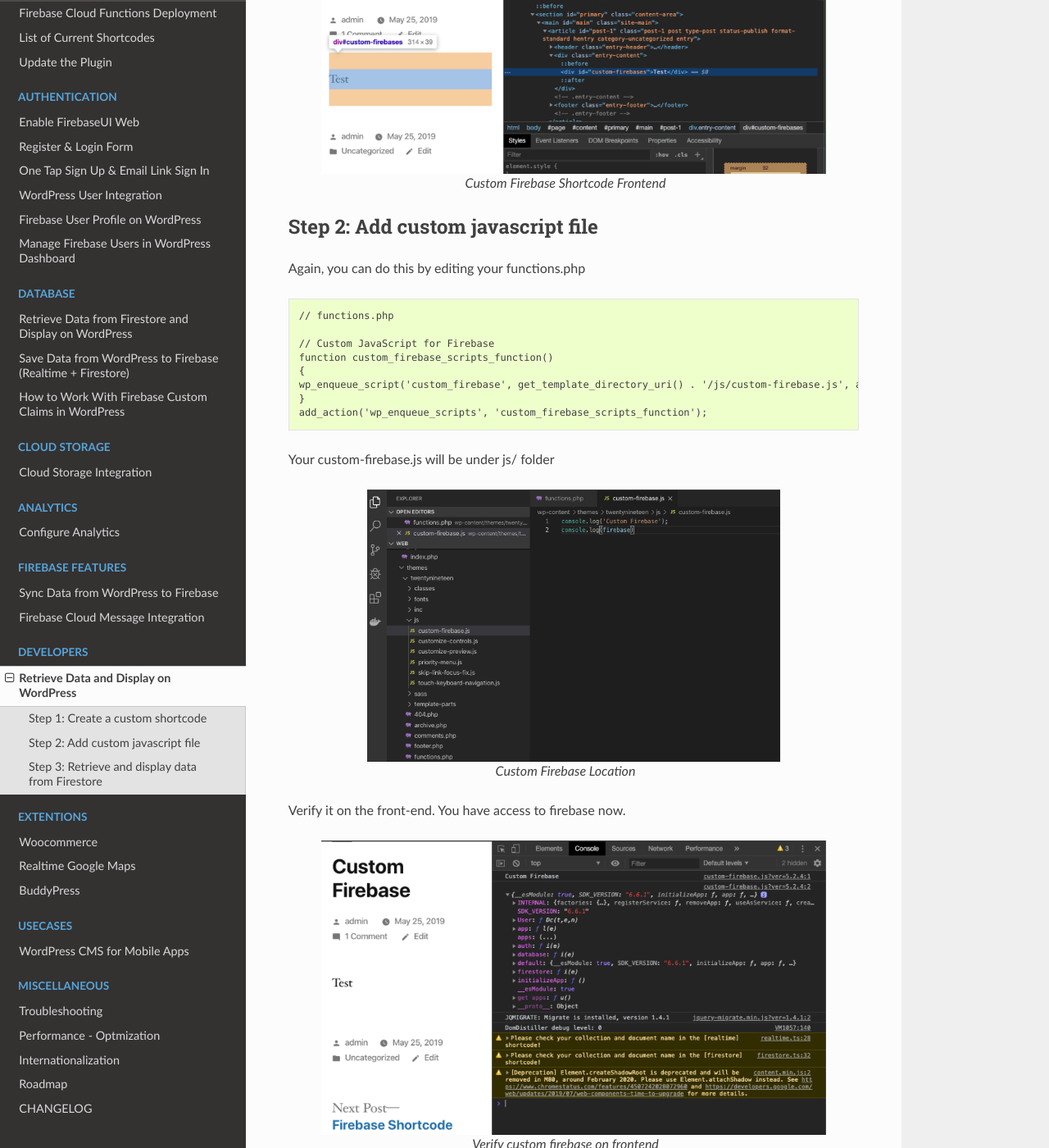
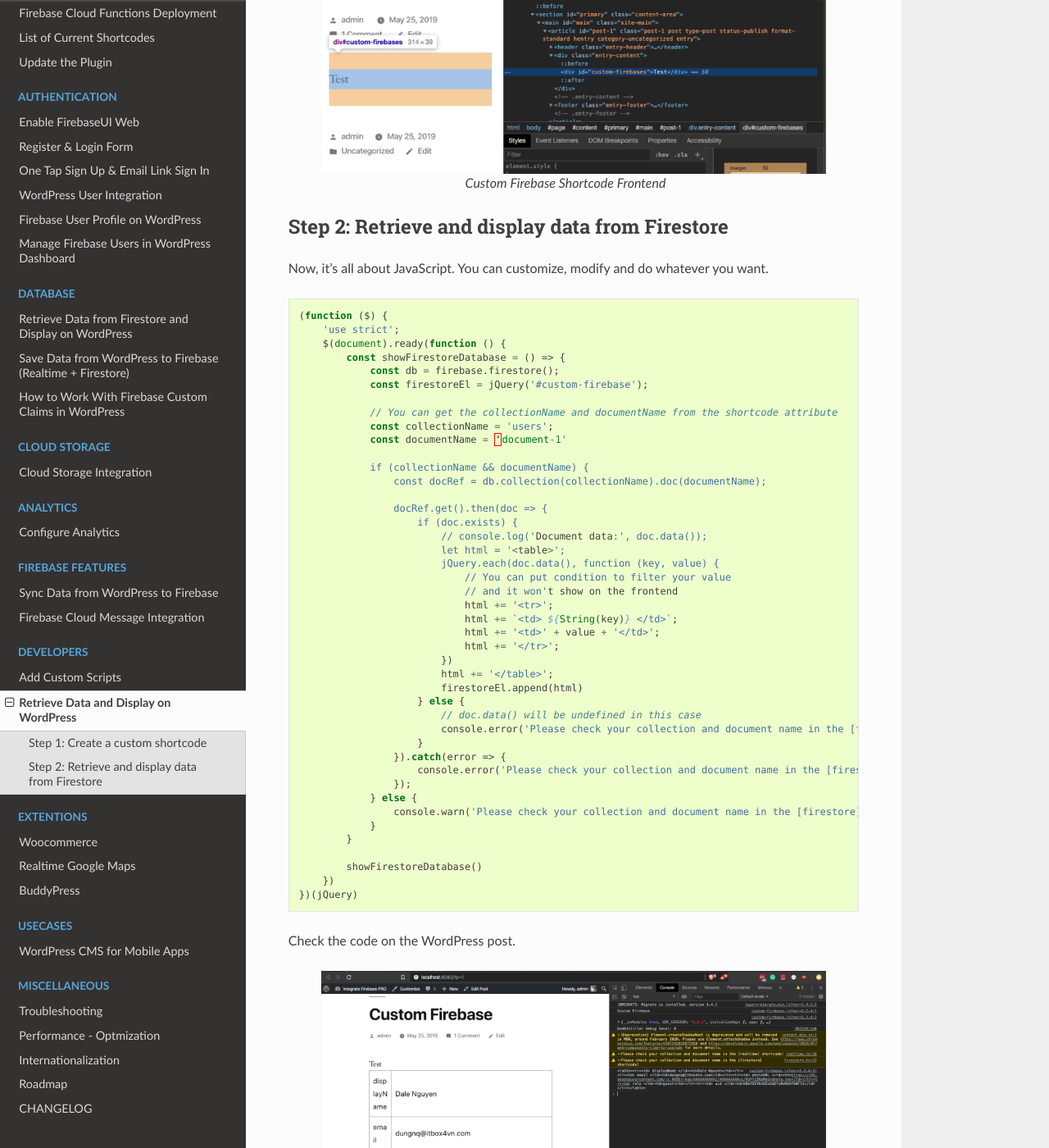
Before and after one commit to dalenguyen/firebase-wordpress-docs, a Sphinx documentation site: the page built from docs/developer/retrieve-data.rst, in a window 1280 px wide and 1400 px high, scrolled down 1039 px. Shown: the whole window at 82% size. Built offline with Sphinx 7.4.7 and the Read the Docs theme 2.0.0, drawn with Linux system fonts in a browser that asks for light colours; some of the changed text lies outside the part shown.

Commit message:
Added guide for custom scripts

```diff
--- a/docs/developer/retrieve-data.rst
+++ b/docs/developer/retrieve-data.rst
@@ -33,41 +33,7 @@
 
     Custom Firebase Shortcode Frontend
 
-Step 2: Add custom javascript file
-----------------------------------
-
-Again, you can do this by editing your functions.php
-
-.. code-block:: php
-
-    // functions.php
-
-    // Custom JavaScript for Firebase
-    function custom_firebase_scripts_function()
-    {
-    wp_enqueue_script('custom_firebase', get_template_directory_uri() . '/js/custom-firebase.js', array('firebase_app', 'firebase_auth', 'firebase_database', 'firebase_firestore', 'firebase'));
-    }
-    add_action('wp_enqueue_scripts', 'custom_firebase_scripts_function');
-
-Your custom-firebase.js will be under js/ folder
-
-.. figure:: /images/firestore/custom-firebase-structure.png
-    :scale: 70%
-    :align: center
-
-    Custom Firebase Location
-
-Verify it on the front-end. You have access to firebase now.
-
-.. figure:: /images/firestore/verity-custom-firebase.png
-    :scale: 70%
-    :align: center
-
-    Verify custom firebase on frontend
-
-Custom JS shows
-
-Step 3: Retrieve and display data from Firestore
+Step 2: Retrieve and display data from Firestore
 ----------------------------------
 
 Now, it’s all about JavaScript. You can customize, modify and do whatever you want.
--- a/docs/index.rst
+++ b/docs/index.rst
@@ -4,7 +4,7 @@
 .. meta::
    :description lang=en: Guide on how to integrate Firebase to WordPress.
 
-Last updated: August 3rd, 2020
+Last updated: August 12th, 2020
 
 .. raw:: html
 
@@ -152,6 +152,7 @@
 
 If you are a developer, there is no limit that you cannot extend the plugin bases on you needs. Here are some examples.
 
+* :doc:`/developer/add-custom-scripts`
 * :doc:`/developer/retrieve-data`
 
 .. toctree::
@@ -159,6 +160,7 @@
    :hidden:
    :caption: Developers
 
+   developer/add-custom-scripts
    developer/retrieve-data
 
 Extentions
```
Also changed, not shown: docs/developer/add-custom-scripts.rst (added, +58 -0 lines).
